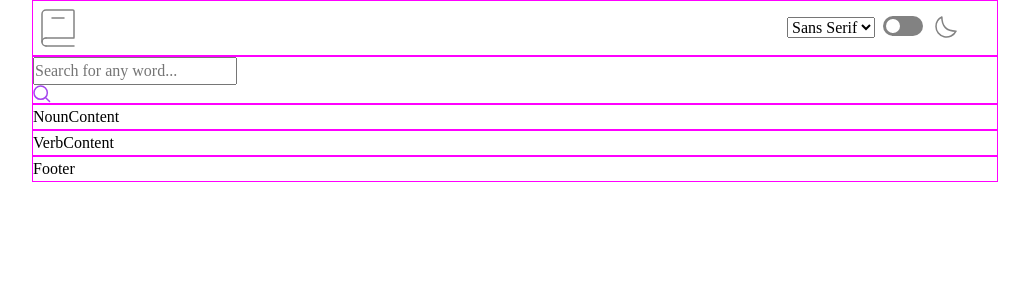
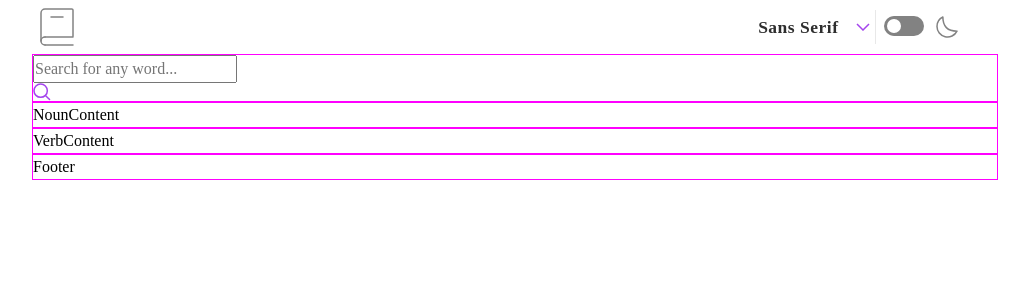
Before and after one commit to astragenius/fem-dictionary-app, a React (Vite) app: page / in a window 1280 px wide. Shown: the top 300 px of the page, without its empty margins (125-1154 px from the left). Built offline with nearby package versions, Linux system fonts and the light colour scheme.

Commit message:
styling - add styles to the fond dropDown menu

```diff
--- a/src/components/header/Dropdown/DropDown.jsx
+++ b/src/components/header/Dropdown/DropDown.jsx
@@ -3,13 +3,29 @@
 
 function DropDown() {
   return (
-    <select name="font-select" id="">
-      <option selected value="Sans Serif">
+    <div className="dropdown">
+      <button type="button" className="dropbtn">
         Sans Serif
-      </option>
-      <option value="Serif">Serif</option>
-      <option value="Mono">Mono</option>
-    </select>
+        <svg
+          xmlns="http://www.w3.org/2000/svg"
+          width="14"
+          height="8"
+          viewBox="0 0 14 8"
+        >
+          <path
+            fill="none"
+            stroke="#A445ED"
+            strokeWidth="1.5"
+            d="m1 1 6 6 6-6"
+          />
+        </svg>
+      </button>
+      <div className="dropdown-content">
+        <button type="button">Sans Serif</button>
+        <button type="button">Serif</button>
+        <button type="button">Mono</button>
+      </div>
+    </div>
   );
 }
 
--- a/src/components/header/Dropdown/dropDown.scss
+++ b/src/components/header/Dropdown/dropDown.scss
@@ -0,0 +1,50 @@
+.dropbtn {
+  background: transparent;
+  color: var(--clr-dropdown-text);
+  padding: 5px;
+  border: none;
+
+  display: flex;
+  align-items: center;
+  gap: 1em;
+
+  font-weight: 700;
+  line-height: 24px;
+  font-size: var(--fs-dynamic-14-18);
+  letter-spacing: 0.5px;
+}
+
+.dropdown {
+  position: relative;
+  display: inline-block;
+  border-right: 1px solid;
+  border-color: var(--clr-drop-downDivide);
+}
+
+.dropdown-content {
+  display: none;
+  position: absolute;
+  background-color: #ffff;
+  min-width: 160px;
+  box-shadow: 0px 5px 30px rgba(0, 0, 0, 0.1);
+  border-radius: 16px;
+  z-index: 1;
+}
+.dropdown-content button {
+  border: none;
+  background: none;
+  display: block;
+  padding: 12px 15px;
+  cursor: pointer;
+  font-weight: 700;
+  font-size: var(--fs-dynamic-14-18);
+  letter-spacing: 0.5px;
+}
+
+.dropdown:hover .dropdown-content {
+  display: block;
+}
+
+.dropdown-content button:hover {
+  color: blue;
+}
--- a/src/components/header/header.scss
+++ b/src/components/header/header.scss
@@ -4,8 +4,9 @@
   display: flex;
   justify-content: space-between;
   align-items: center;
-  border: 1px solid magenta;
 }
 .select-container {
   display: flex;
+  align-items: center;
+  justify-content: space-between;
 }
--- a/src/styles/_variables.scss
+++ b/src/styles/_variables.scss
@@ -26,6 +26,9 @@
   --clr-play-bg: hsl(var(--clr-purple-hsl));
   --clr-themeSwitch-bg: hsl(var(--clr-gray-hsl-500));
   --clr-themeSwitch-bg-purple: hsl(var(--clr-purple-hsl));
+  --clr-dropdown-text: hsl(var(--clr-dark-hsl-700));
+
+  --clr-drop-downDivide: hsl(var(--clr-light-hsl-500));
 
   /* Fonts-sizes */
   --fs-900: 4rem; //64px
@@ -49,6 +52,12 @@
     var(--fs-900)
   );
 
+  --fs-dynamic-14-18: clamp(
+    var(--fs-300),
+    calc(0.79rem + 0.38vw),
+    var(--fs-500)
+  );
+
   /* Sizes */
   --size-100: 0.25rem; // 4px
   --size-200: 0.5rem; // 8px
```
